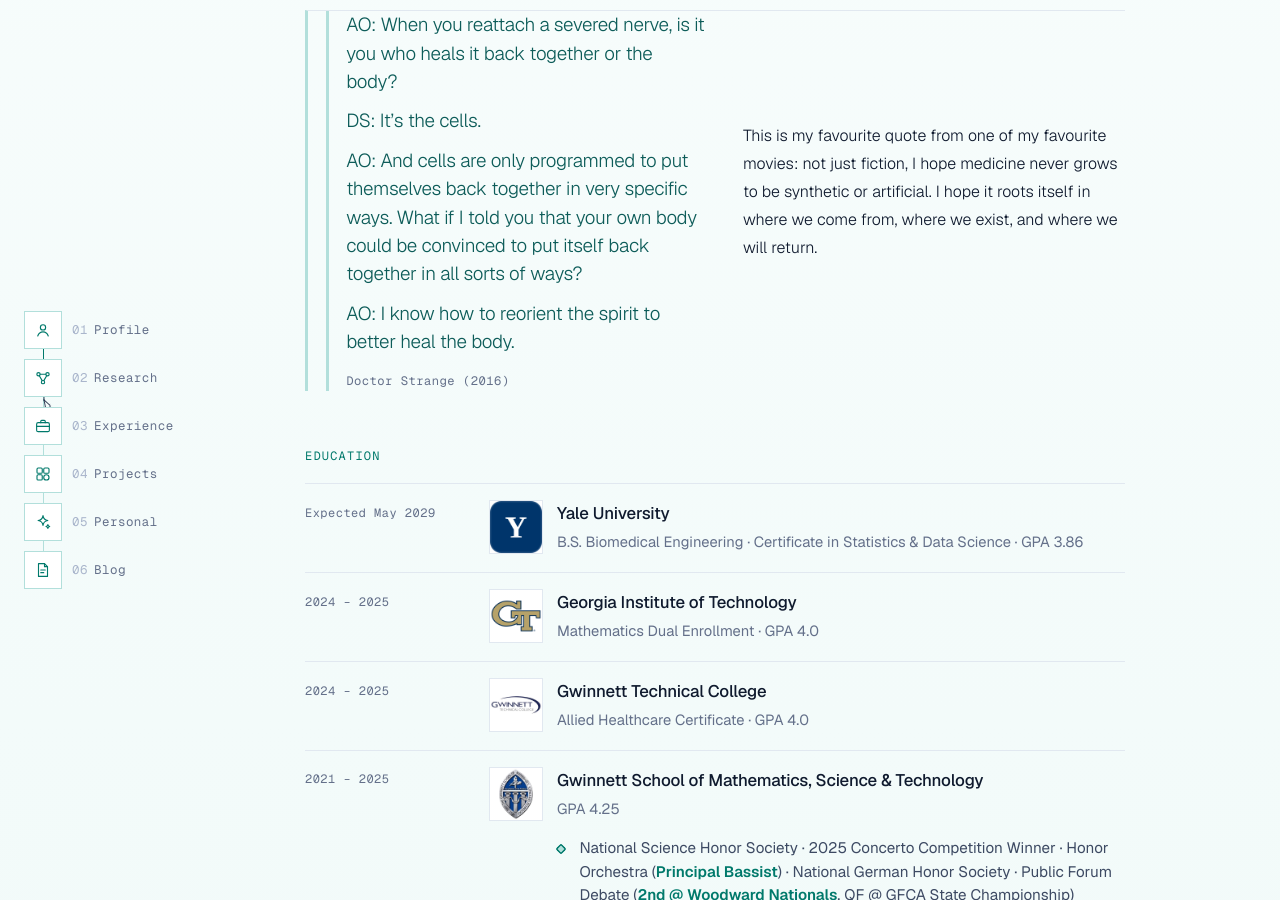
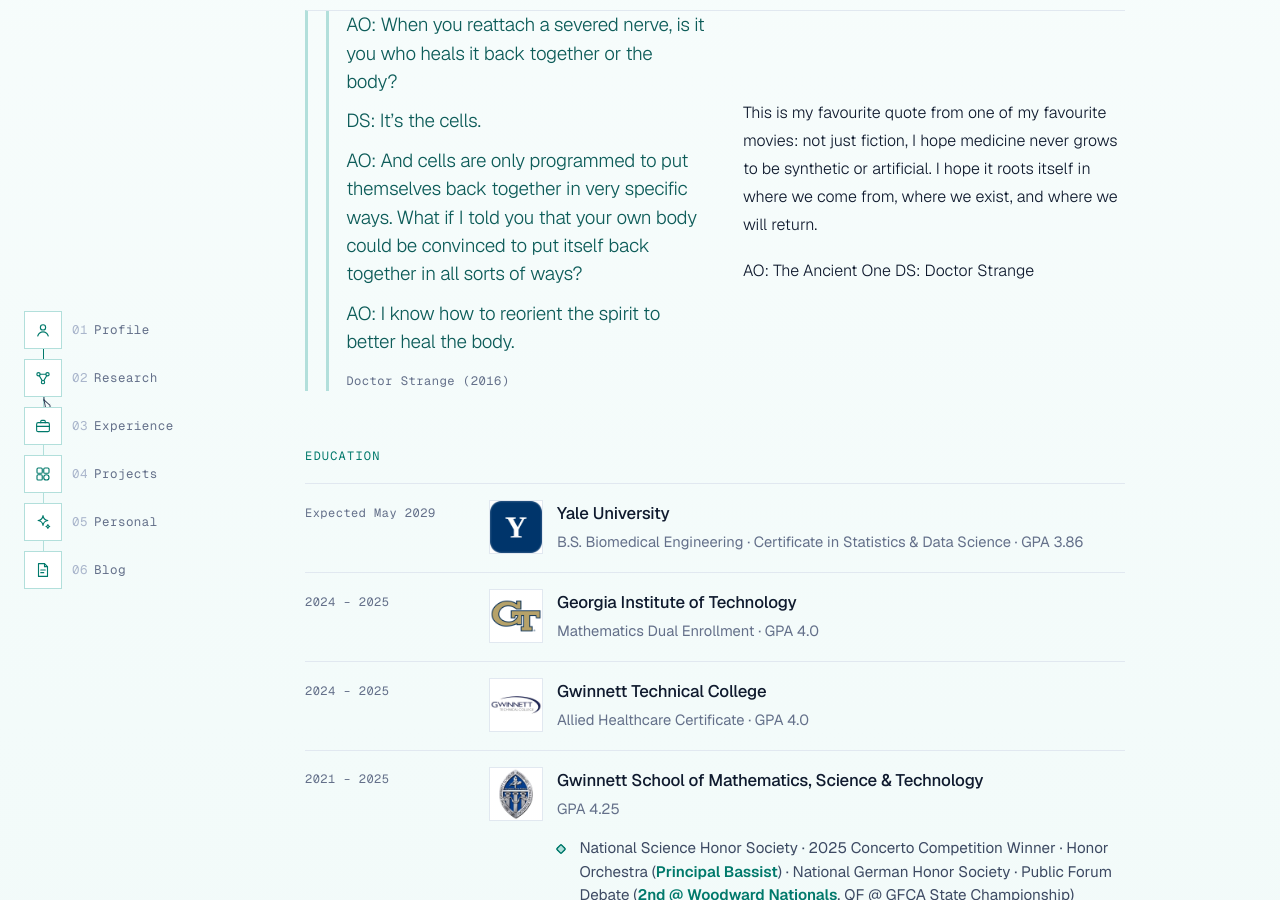
Before and after one commit to yuvinkang/yuvinkang.github.io, a Jekyll site: the page built from index.html, in a window 1280 px wide and 900 px high, scrolled down 2535 px. Built offline with Jekyll 4.4.1, drawn with Linux system fonts in a browser that asks for light colours.

Commit message:
Add quotes and characters to profile.yml

```diff
--- a/_data/profile.yml
+++ b/_data/profile.yml
@@ -61,6 +61,9 @@ bio:
     text: |
       This is my favourite quote from one of my favourite movies: not just fiction, I hope medicine never grows to be synthetic or artificial. I hope it roots itself in where we come from, where we exist, and where we will return.
 
+      AO: The Ancient One
+      DS: Doctor Strange
+
 education:
   - school: "Yale University"
     logo: /assets/images/logos/yale.png
```
